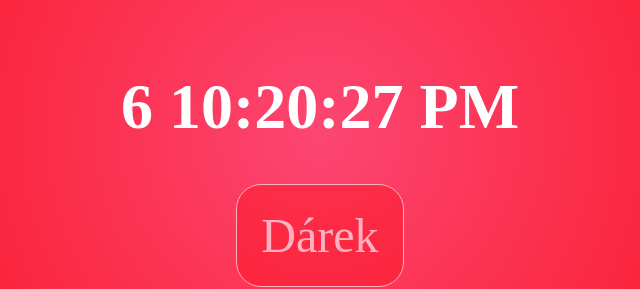
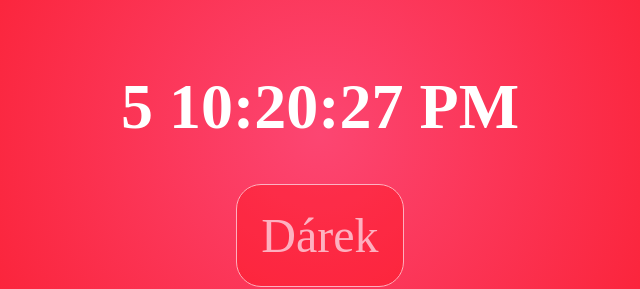
Before and after one commit to skup5/countdown, a plain HTML site: page index.html in a window 1280 px wide. Shown: the part 266-555 px from the top of the page, 320-960 px from the left. Drawn offline with Linux system fonts and the light colour scheme.

Commit message:
fixed days diff

```diff
--- a/index.html
+++ b/index.html
@@ -99,7 +99,7 @@
         setInterval(function() {
             const dayD = new Date(2021, 1, 13, 16)
             const diff = dayD - new Date()
-            countdownDiv.innerText = Math.round(diff / 86400000) + " " + new Date(diff).toLocaleTimeString()
+            countdownDiv.innerText = Math.floor(diff / 86400000) + " " + new Date(diff).toLocaleTimeString()
         }, 1000)
     </script>
 
```
